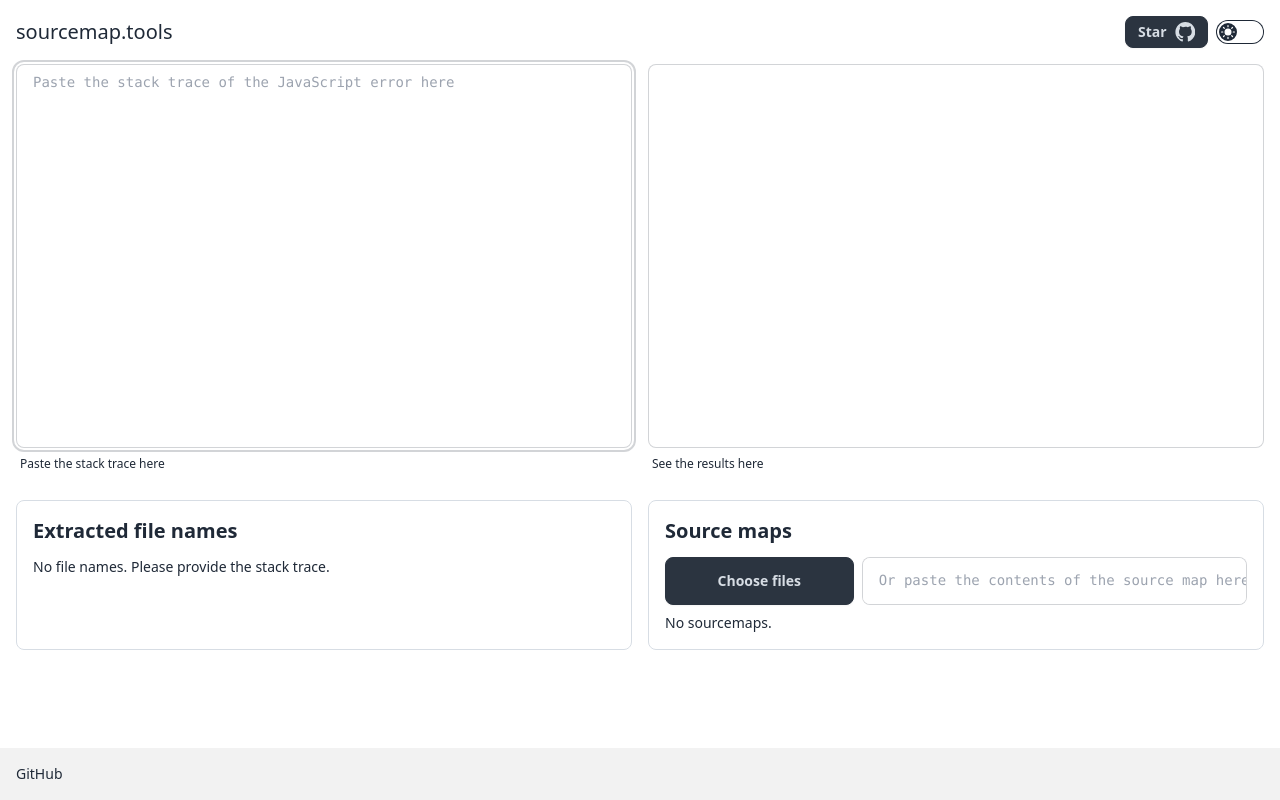
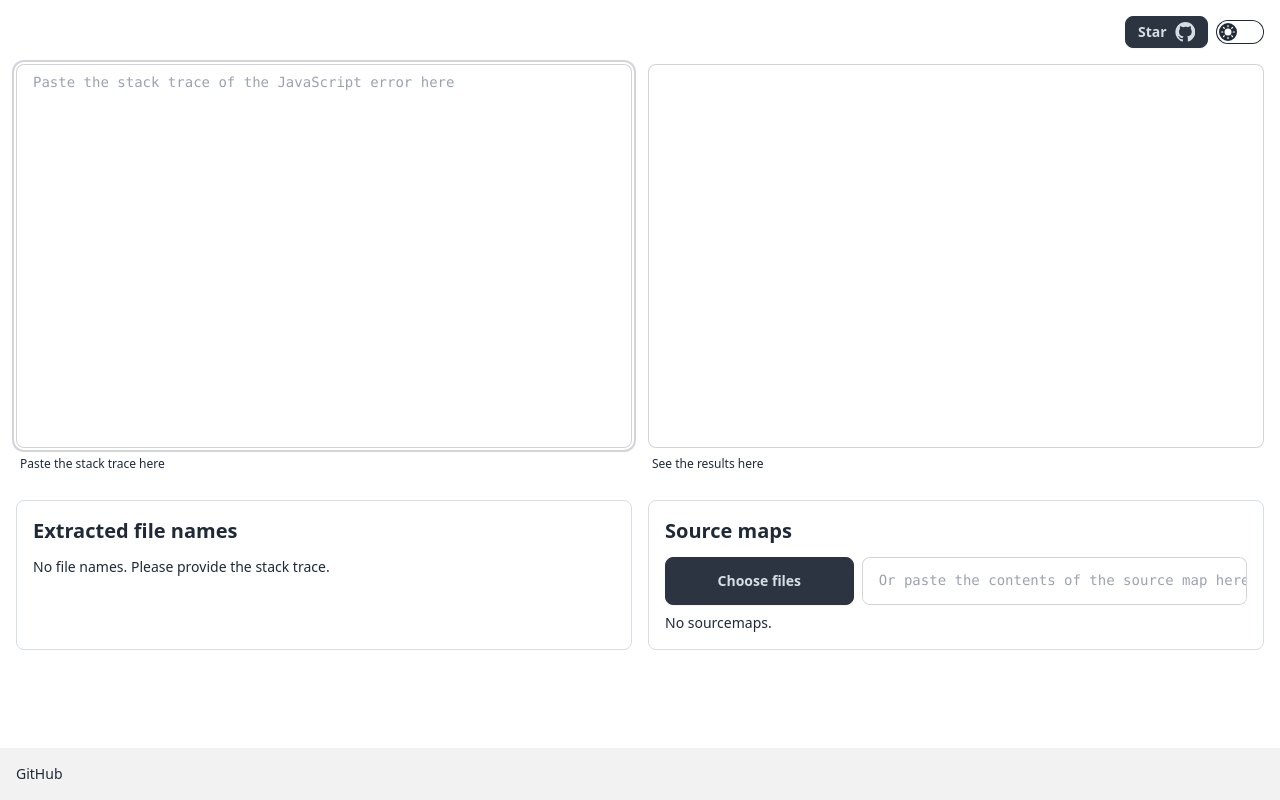
Before and after one commit to rmuratov/sourcemap.tools, a React (Vite) app: page / in a window 1280 px wide. Built offline with nearby package versions, Linux system fonts and the light colour scheme.

Commit message:
Get title from props

```diff
--- a/src/app.tsx
+++ b/src/app.tsx
@@ -9,7 +9,7 @@ import { ThemeToggle } from './theme-toggle.tsx'
 import { useSourcemapsStore } from './use-sourcemaps-store.ts'
 import { setTheme, useTheme } from './use-theme.ts'
 
-export default function App() {
+export default function App({ title }: { title?: string}) {
   const [stackTraceInputValue, setStackTraceInputValue] = useState('')
   const [sourceMapInputValue, setSourceMapInputValue] = useState('')
   const { addSourceMaps, deleteSourceMap, sourceMaps } = useSourcemapsStore()
@@ -68,7 +68,7 @@ export default function App() {
         <nav className="navbar px-0">
           <div className="navbar-start">
             <a className="normal-case text-xl" href="/">
-              sourcemap.tools
+              {title && <title>{title}</title>}
             </a>
           </div>
 
```
